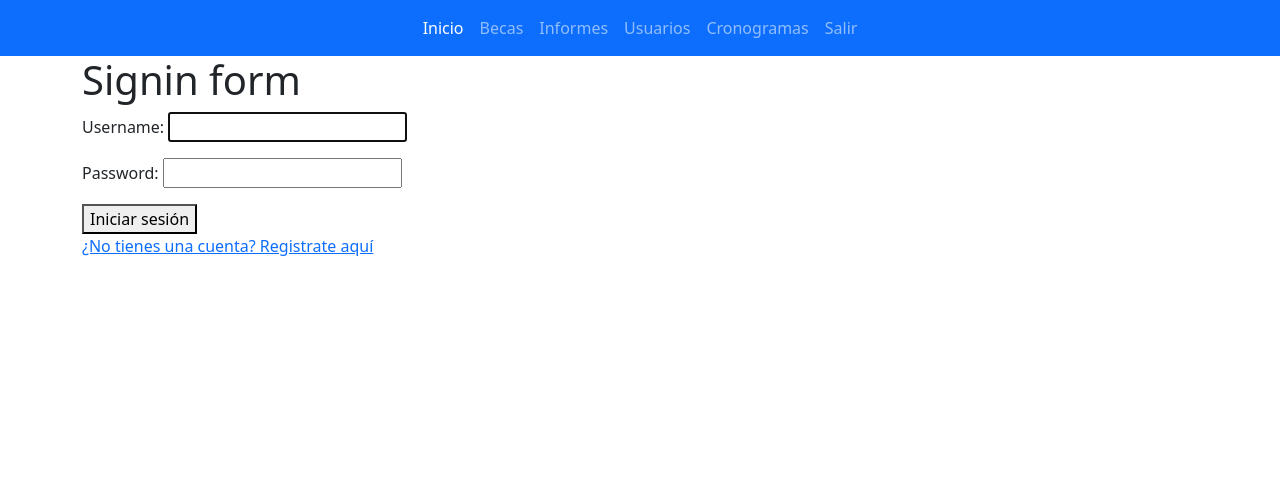
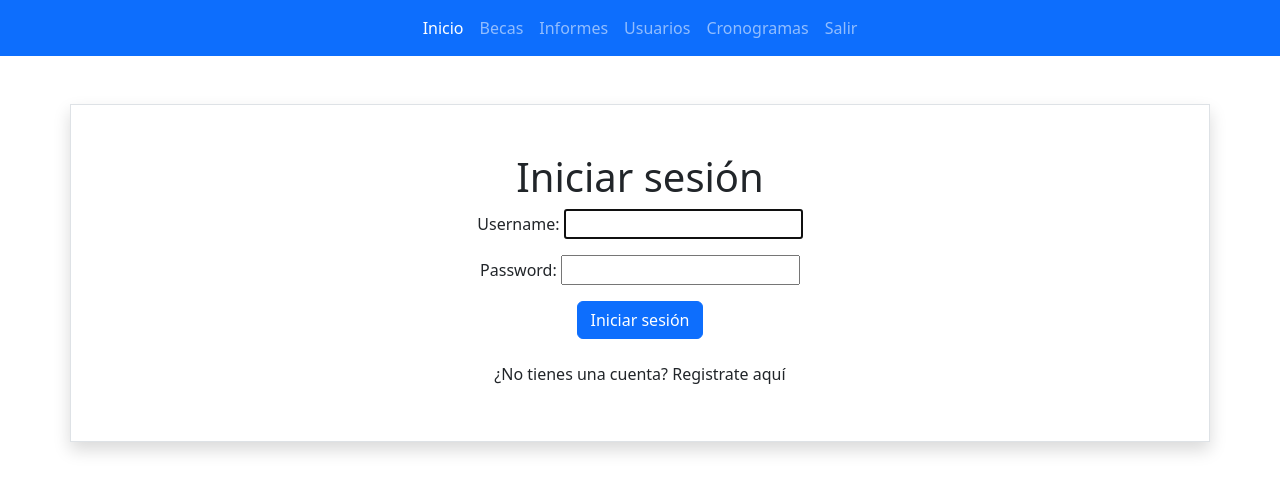
Before and after one commit to Jun-266/becas-filantropia, a Django app: page / in a window 1280 px wide. Shown: the top 493 px of the page. Run offline with Django 4.2, Linux system fonts and the light colour scheme.

Commit message:
refactor: Embelleciendo el login

```diff
--- a/app_becas/templates/layouts/base.html
+++ b/app_becas/templates/layouts/base.html
@@ -43,10 +43,8 @@
         </ul>
     </nav>
 
-    <div class="container">
-        {% block content %}
-        {% endblock %}
-    </div>
+    {% block content %}
+    {% endblock %}
 
     <!-- Plantillas para elementos HTML.
     <li class="nav-item">
--- a/app_becas/templates/signin.html
+++ b/app_becas/templates/signin.html
@@ -1,17 +1,19 @@
 {% extends 'layouts/base.html' %}
 
 {% block content %}
-    <h1>Signin form</h1>
+    <div class="container p-5 mt-5 border text-center shadow">
+        <h1>Iniciar sesión</h1>
 
-    <form action="/" method="POST">
-        {% csrf_token %}
-        {{ form.as_p }}
-        <button>Iniciar sesión</button>
-    </form>
+        <form action="/" method="POST">
+            {% csrf_token %}
+            {{ form.as_p }}
+            <button class="btn btn-primary btn-block">
+                Iniciar sesión
+            </button>
+        </form>
 
-    <p>
-        <a href="/signup">
+        <a href="/signup" class="btn mt-3">
             ¿No tienes una cuenta? Registrate aquí
         </a>
-    </p>
+    </div>
 {% endblock %}
```
